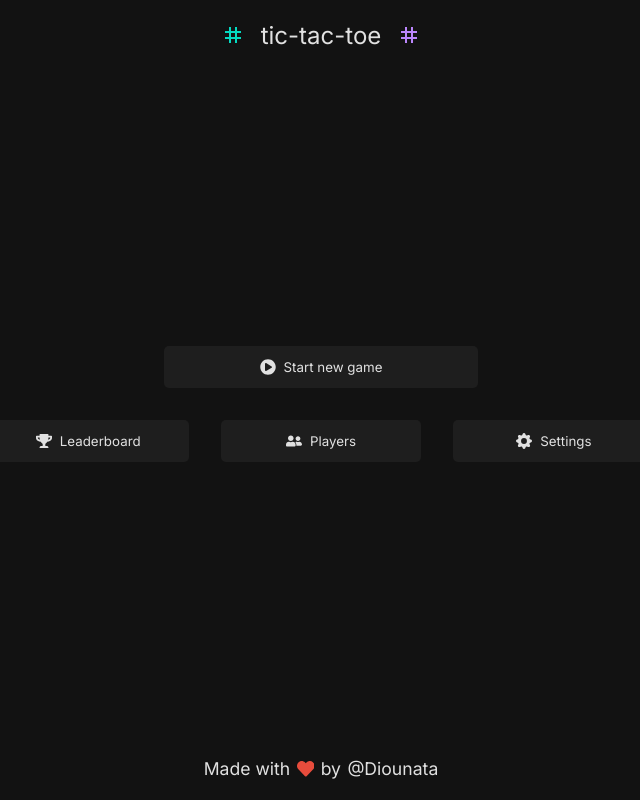
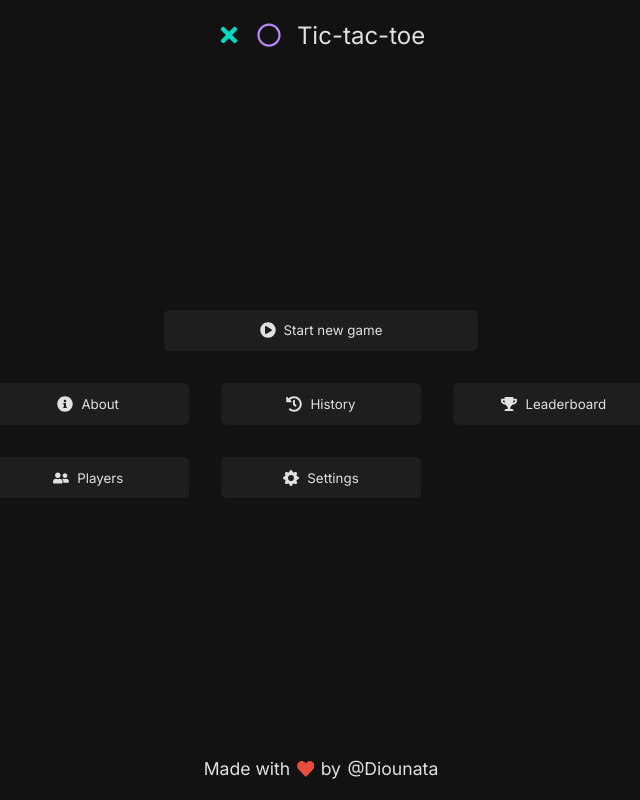
Before and after one commit to Diounata/tic-tac-toe, a Next.js app: page / in a window 1280 px wide. Shown: the whole page, without its empty margins (319-959 px from the left). Built offline with nearby package versions, Linux system fonts and the light colour scheme.

Commit message:
Add new Menu items

```diff
--- a/src/Components/Menu.tsx
+++ b/src/Components/Menu.tsx
@@ -3,6 +3,8 @@ import styles from '../styles/Menu.module.scss';
 
 import Button from './Button';
 import Play from '../Icons/Play';
+import Info from '../Icons/Info';
+import History from '../Icons/History';
 import Trophy from '../Icons/Trophy';
 import Users from '../Icons/Users';
 import Gear from '../Icons/Gear';
@@ -24,6 +26,14 @@ export default function Menu() {
 
             <div>
                 <Button onClick={() => handleRouter('undefined')}>
+                    <Info /> About
+                </Button>
+
+                <Button onClick={() => handleRouter('undefined')}>
+                    <History /> History
+                </Button>
+
+                <Button onClick={() => handleRouter('undefined')}>
                     <Trophy /> Leaderboard
                 </Button>
 
--- a/src/Icons/Hashtag.tsx
+++ /dev/null
@@ -1,7 +0,0 @@
-import { CgHashtag } from 'react-icons/cg';
-
-type IconProps = { color: string };
-
-export default function Hashtag({ color }: IconProps) {
-    return <CgHashtag color={color} />;
-}
--- /dev/null
+++ b/src/Icons/History.tsx
@@ -0,0 +1,5 @@
+import { FaHistory } from 'react-icons/fa';
+
+export default function History() {
+    return <FaHistory size='16' />;
+}
--- /dev/null
+++ b/src/Icons/Info.tsx
@@ -0,0 +1,5 @@
+import { FaInfoCircle } from 'react-icons/fa';
+
+export default function Info() {
+    return <FaInfoCircle size='16' />;
+}
--- a/src/Icons/O.tsx
+++ b/src/Icons/O.tsx
@@ -5,5 +5,5 @@ import { useGame } from '../Contexts/GameContext';
 export default function O() {
     const { player } = useGame();
 
-    return <FaRegCircle color={player.o.color} />;
+    return <FaRegCircle color={player.o.color} title='O' />;
 }
--- a/src/Icons/X.tsx
+++ b/src/Icons/X.tsx
@@ -5,5 +5,5 @@ import { useGame } from '../Contexts/GameContext';
 export default function X() {
     const { player } = useGame();
 
-    return <FaTimes color={player.x.color} />;
+    return <FaTimes color={player.x.color} title='X' />;
 }
--- a/src/pages/index.tsx
+++ b/src/pages/index.tsx
@@ -1,5 +1,7 @@
 import TitlePage from '../utils/TitlePage';
-import Hashtag from '../Icons/Hashtag';
+
+import X from '../Icons/X';
+import O from '../Icons/O';
 
 import Menu from '../Components/Menu';
 import Footer from '../Components/Footer';
@@ -11,9 +13,8 @@ export default function Home() {
                 <TitlePage title='Home' />
 
                 <h2>
-                    <Hashtag color='#04dac2' />
-                    tic-tac-toe
-                    <Hashtag color='#bb86fc' />
+                    <X /> <O />
+                    Tic-tac-toe
                 </h2>
             </div>
 
--- a/src/styles/Menu.module.scss
+++ b/src/styles/Menu.module.scss
@@ -4,7 +4,7 @@
 
         display: grid;
         grid-template-columns: 1fr 1fr 1fr;
-        grid-template-rows: 1fr;
+        grid-template-rows: 1fr 1fr;
         justify-content: center;
         gap: 2rem;
     }
```
